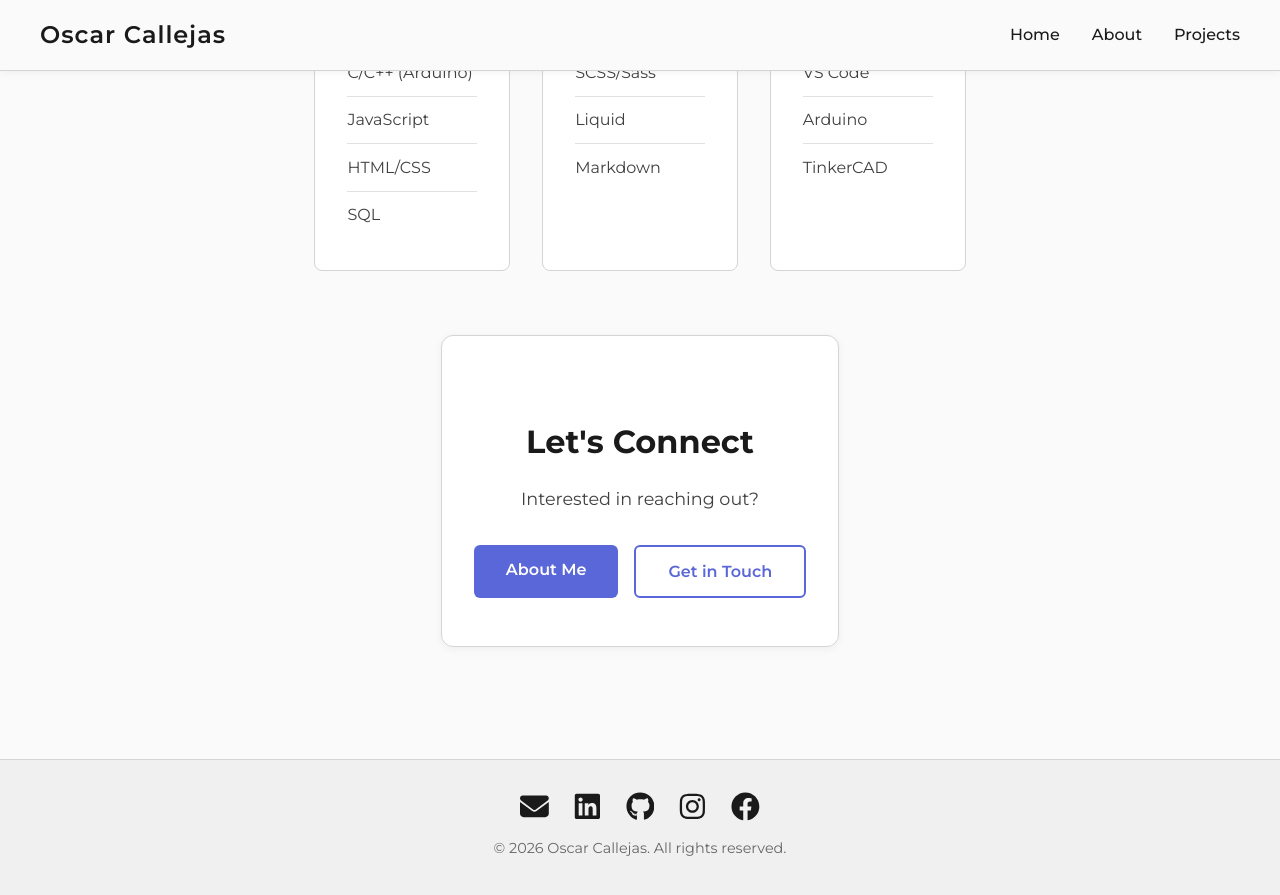
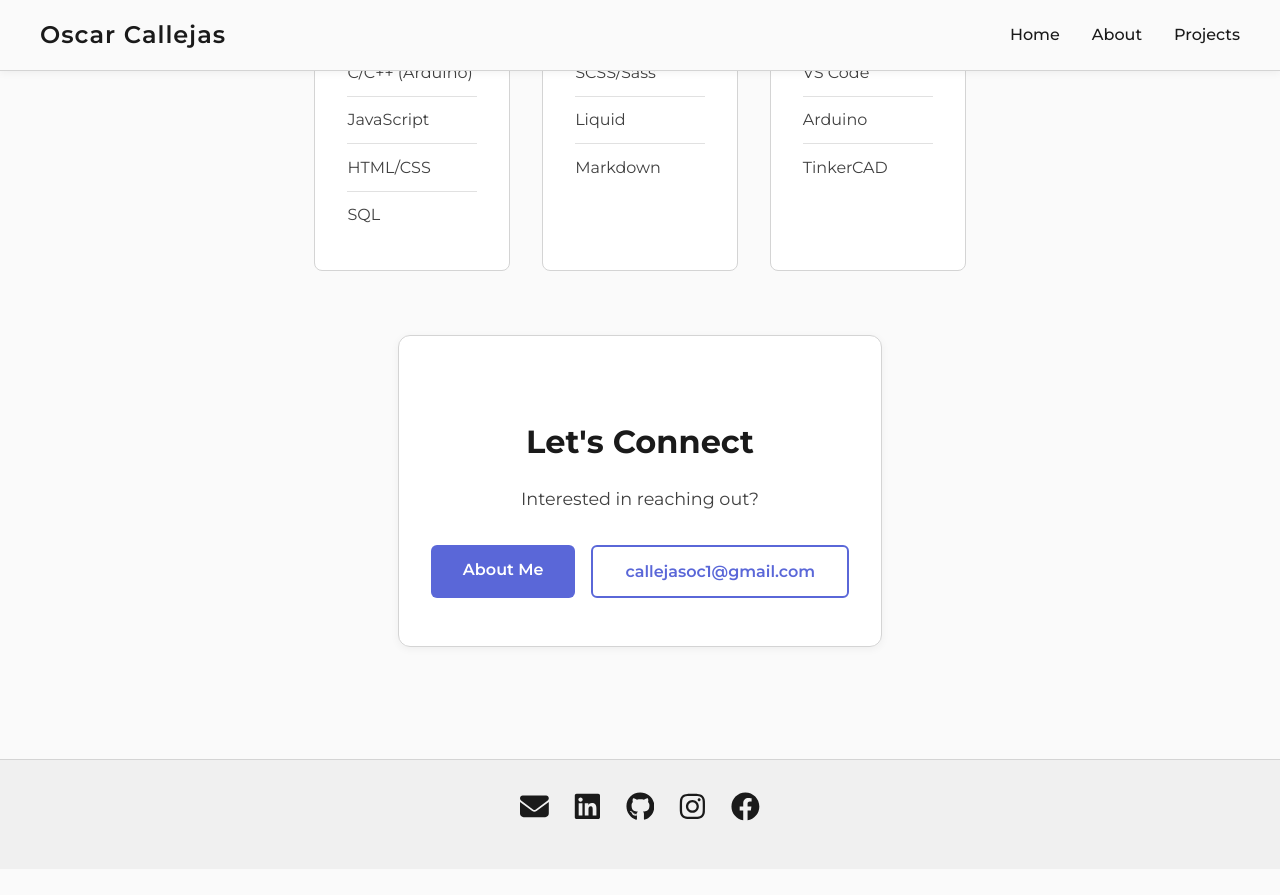
Before and after one commit to C58R/C58R.github.io, a Jekyll site: the page built from index.markdown, in a window 1280 px wide and 900 px high, scrolled down 1936 px. Shown: the top 895 px of the window. Built offline with Jekyll 4.4.1, drawn with Linux system fonts in a browser that asks for light colours; some web fonts are replaced; after the commit the page ends 2805 px from its top, so only the background shows below that.

Commit message:
Replace mailto: links with Gmail compose URLs so email links work without a configured mail client
Co-Authored-By: Claude Sonnet 4.6 <noreply@anthropic.com>

```diff
--- a/_layouts/default.html
+++ b/_layouts/default.html
@@ -66,7 +66,7 @@
     <!-- Footer -->
     <footer class="site-footer">
       <div class="social-links">
-        <a href="mailto:{{ site.email }}" aria-label="Email" title="Email">
+        <a href="https://mail.google.com/mail/?view=cm&fs=1&to={{ site.email }}" target="_blank" rel="noopener noreferrer" aria-label="Email" title="Email">
           <svg xmlns="http://www.w3.org/2000/svg" viewBox="0 0 512 512" fill="currentColor"><path d="M48 64C21.5 64 0 85.5 0 112c0 15.1 7.1 29.3 19.2 38.4L236.8 313.6c11.4 8.5 27 8.5 38.4 0L492.8 150.4c12.1-9.1 19.2-23.3 19.2-38.4c0-26.5-21.5-48-48-48H48zM0 176V384c0 35.3 28.7 64 64 64H448c35.3 0 64-28.7 64-64V176L294.4 339.2c-22.8 17.1-54 17.1-76.8 0L0 176z"/></svg>
         </a>
         <a href="https://{{ site.social.linkedin }}" target="_blank" rel="noopener noreferrer" aria-label="LinkedIn" title="LinkedIn">
@@ -82,7 +82,6 @@
           <svg xmlns="http://www.w3.org/2000/svg" viewBox="0 0 512 512" fill="currentColor"><path d="M504 256C504 119 393 8 256 8S8 119 8 256c0 123.78 90.69 226.38 209.25 245V327.69h-63V256h63v-54.64c0-62.15 37-96.48 93.67-96.48 27.14 0 55.52 4.84 55.52 4.84v61h-31.28c-30.8 0-40.41 19.12-40.41 38.73V256h68.78l-11 71.69h-57.78V501C413.31 482.38 504 379.78 504 256z"/></svg>
         </a>
       </div>
-      <p>&copy; {{ 'now' | date: '%Y' }} Oscar Callejas. All rights reserved.</p>
     </footer>
   </body>
 </html>
--- a/about.markdown
+++ b/about.markdown
@@ -55,7 +55,7 @@ permalink: /about/
 	<p>Want to collaborate or learn more?</p>
 	<div class="cta-buttons">
 		<a href="/projects" class="btn btn-primary">View Projects</a>
-		<a href="mailto:callejasoc1@gmail.com" class="btn btn-secondary">Get in Touch</a>
+		<a href="https://mail.google.com/mail/?view=cm&fs=1&to=callejasoc1@gmail.com" target="_blank" rel="noopener noreferrer" class="btn btn-secondary">callejasoc1@gmail.com</a>
 	</div>
 </section>
 <script>
--- a/assets/css/style.scss
+++ b/assets/css/style.scss
@@ -146,6 +146,15 @@ a {
 }
 
 /* Footer */
+.footer-email {
+  color: $color-accent;
+  font-size: 0.95rem;
+
+  &:hover {
+    color: $color-accent-hover;
+  }
+}
+
 .site-footer {
   background-color: $color-light;
   border-top: 1px solid $color-border;
--- a/index.markdown
+++ b/index.markdown
@@ -82,6 +82,6 @@ title: Oscar Callejas
   <p>Interested in reaching out?</p>
   <div class="cta-buttons">
     <a href="/about" class="btn btn-primary">About Me</a>
-    <a href="mailto:callejasoc1@gmail.com" class="btn btn-secondary">Get in Touch</a>
+    <a href="https://mail.google.com/mail/?view=cm&fs=1&to=callejasoc1@gmail.com" target="_blank" rel="noopener noreferrer" class="btn btn-secondary">callejasoc1@gmail.com</a>
   </div>
 </section>
--- a/projects.markdown
+++ b/projects.markdown
@@ -48,6 +48,6 @@ permalink: /projects/
   <p>Interested in working together or want to learn more?</p>
   <div class="cta-buttons">
     <a href="/" class="btn btn-primary">Home</a>
-    <a href="mailto:callejasoc1@gmail.com" class="btn btn-secondary">Get in Touch</a>
+    <a href="https://mail.google.com/mail/?view=cm&fs=1&to=callejasoc1@gmail.com" target="_blank" rel="noopener noreferrer" class="btn btn-secondary">callejasoc1@gmail.com</a>
   </div>
 </section>
```
